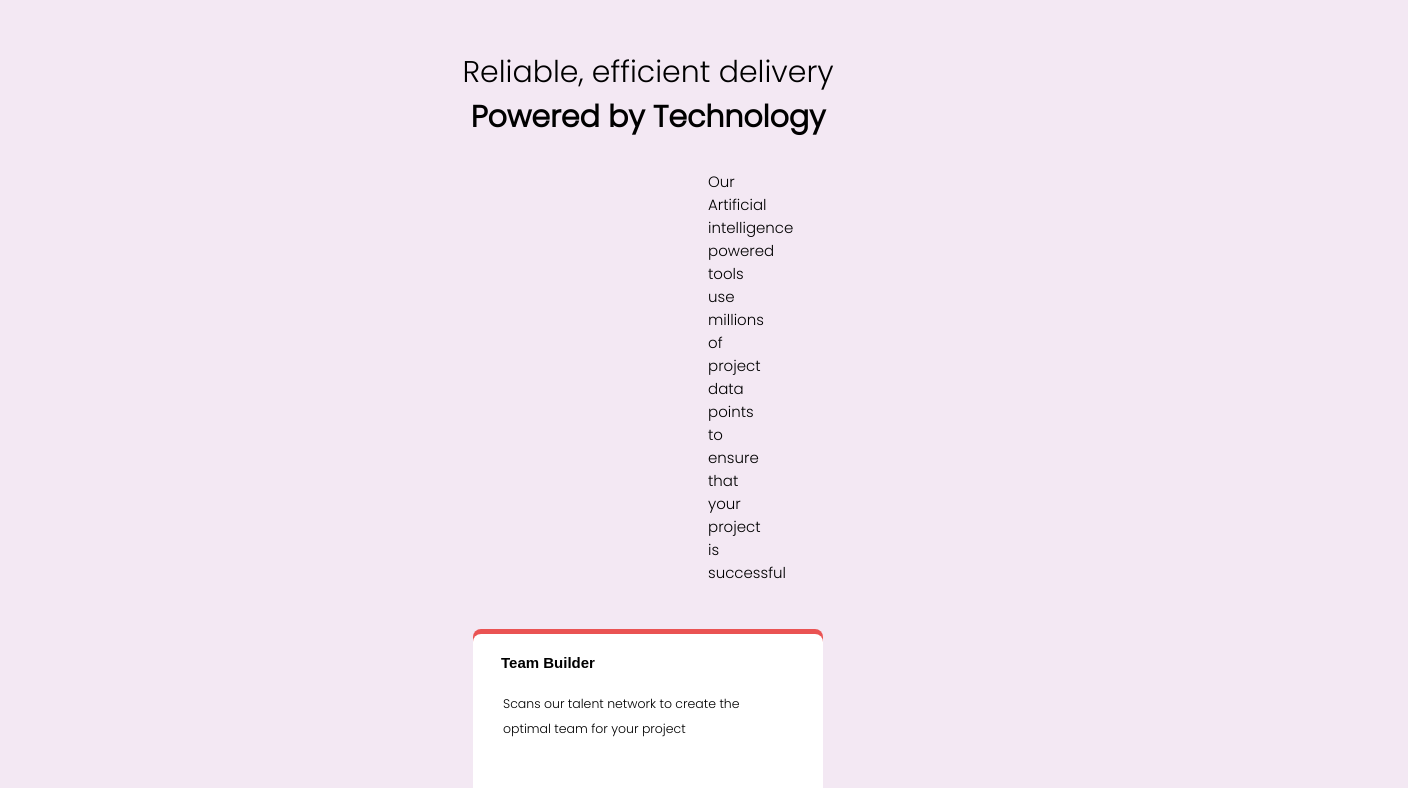
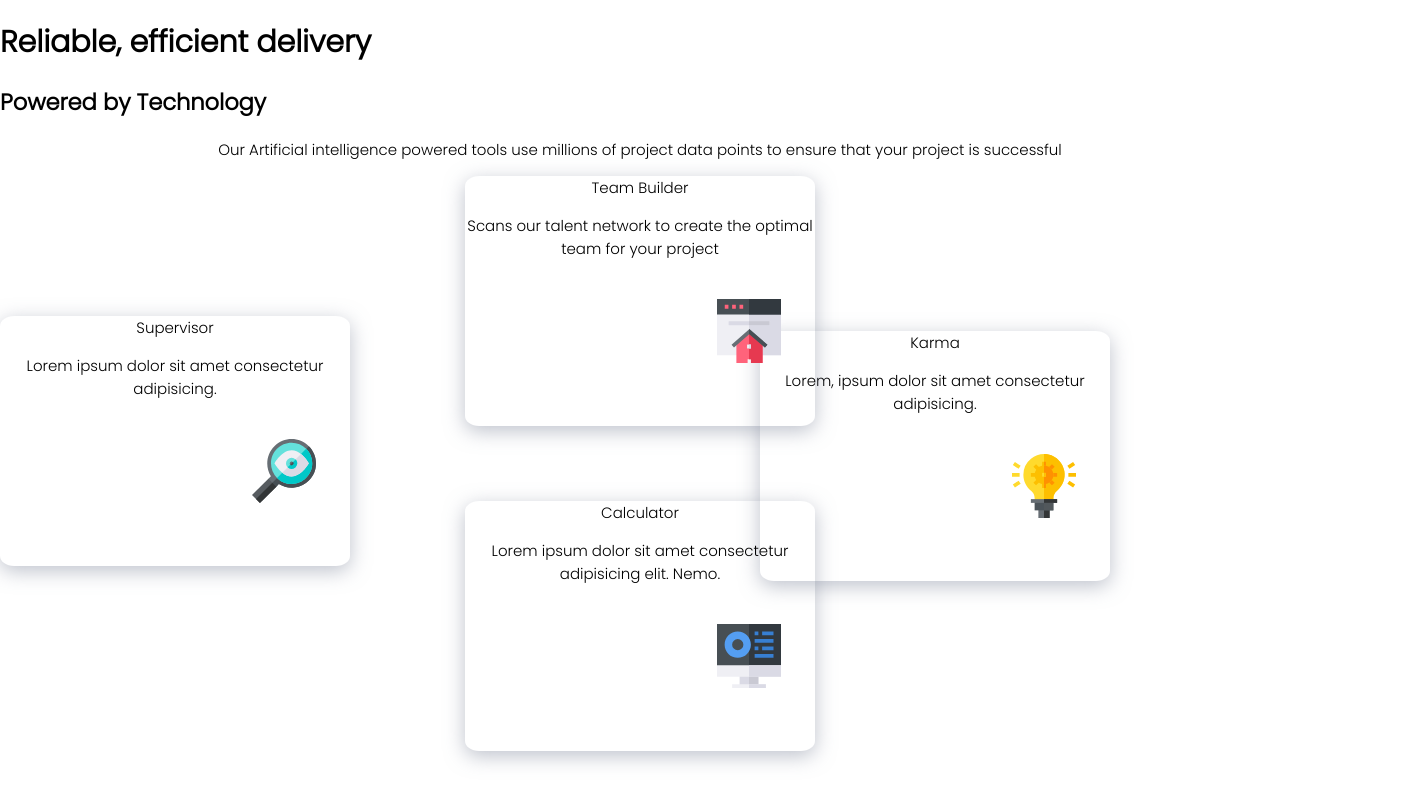
Before and after one commit to Tyronwilliam/Four-card-feature-, a plain HTML site: page four-card-feature-section-master/images/index.html in a window 1280 px wide. Shown: the top 788 px of the page, 1408 px wide, since content can reach past the window. Drawn offline with Linux system fonts and the light colour scheme.

Commit message:
Update style.css

```diff
--- a/four-card-feature-section-master/images/style.css
+++ b/four-card-feature-section-master/images/style.css
@@ -1,106 +1,140 @@
 body {
-  width: 100%;
-  height: 100vh;
-  /* margin: 0px; */
-  /* font-style: small-caps bold 35px/1 sans-serif; */
-  background-color: #f3e8f3;
+  max-width: 1440px;
+  min-width: 375px;
+  margin: 0 auto;
+  background: white;
   font-size: 15px;
+  font-family: "Poppins";
+}
+/*  STYLE FOR TXT */
+.titre {
+  width: 465px;
+  height: 60px;
+  text-align: center;
+  margin-left: auto;
+  margin-right: auto;
+  margin-bottom: -10px;
 }
 
-.box0 {
+.titre2 {
+  width: 465px;
+  height: 60px;
+  text-align: center;
+  margin: auto;
+}
+
+#style1 {
+  font-weight: 200;
+  margin: 30px 0px 0px 0px;
+}
+#style2 {
+  font-size: 30px;
+  margin-top: 0px;
+}
+
+.soustitre {
+  width: 515px;
+  height: 60px;
+  margin-left: auto;
+  margin-right: auto;
+}
+
+p {
   text-align: center;
 }
+/* CARD POSITION IN CONTAINER  */
 
-h1 {
-  margin: 50px 0px 0px 0px;
-  font-family: "Poppins";
-  font-weight: 200;
+.container {
+  width: 1110px;
+  height: 530px;
+  background-color: white;
+  margin-left: 165px;
+  margin-right: 165px;
+  margin-top: 50px;
+}
+.box1 {
+  width: 350px;
+  height: 250px;
+  box-shadow: 0 5px 20px rgba(125, 134, 153, 0.5);
+  border-radius: 4%;
+  margin-left: auto;
+  margin-right: auto;
+  position: relative;
+}
+.box2 {
+  width: 350px;
+  height: 250px;
+  box-shadow: 0 5px 20px rgba(125, 134, 153, 0.5);
+  margin: -125px 30px 0px 0px;
+  border-radius: 4%;
+}
+.box3 {
+  width: 350px;
+  height: 250px;
+  box-shadow: 0 5px 20px rgba(125, 134, 153, 0.5);
+  margin: -250px 0px 0px 760px;
+  border-radius: 4%;
+}
+.box4 {
+  width: 350px;
+  height: 250px;
+  box-shadow: 0 5px 20px rgba(125, 134, 153, 0.5);
+  margin-left: auto;
+  margin-right: auto;
+  position: relative;
+  top: -95px;
+  border-radius: 4%;
 }
 
-#titre2 {
-  position: relative;
-  font-family: "Poppins";
-  font-size: 30px;
-  font-weight: 900;
-  margin: 0px;
+/* CARD COLORS  */
+
+.shadow {
+  width: 350px;
+  height: 4px;
+  background-color: #ea5353;
+  border-radius: 48px 48px 0px 0px;
 }
 
-.txt {
-  margin: 30px;
-  margin-left: auto;
-  margin-right: auto;
-  padding: 0px 700px;
-}
-#texte {
-  text-align: center;
-  font-family: "Poppins";
+.shadow1 {
+  width: 350px;
+  height: 4px;
+  background-color: hsl(180, 62%, 55%);
+  border-radius: 48px 48px 0px 0px;
 }
 
-.box1 {
-  background: white;
+.shadow2 {
   width: 350px;
-  height: 250px;
-  margin-left: auto;
-  margin-right: auto;
-  margin-top: 50px;
-  box-shadow: 0px -5px 0px #ea5353;
-  border-radius: 8px;
-  position: relative;
+  height: 4px;
+  background-color: hsl(212, 86%, 64%);
+  border-radius: 48px 48px 0px 0px;
+}
+.shadow3 {
+  width: 350px;
+  height: 4px;
+  background-color: hsl(34, 97%, 64%);
+  border-radius: 48px 48px 0px 0px;
 }
 
-.text2 {
-  display: inline-block;
-  margin: 20px 15px;
-  padding-left: 13px;
-  font-size: px;
-  font-family: Arial, Helvetica, serif;
-  font-weight: bold;
+/* Card contain style  */
+
+.name {
+  display: block;
+  text-align: left;
+  margin-left: 33px;
+  margin-top: 27px;
+  font-weight: 600;
 }
 
-.text3 {
+.lorem {
   display: block;
-  padding-left: 15px;
-  padding-right: 20px;
-  font-family: "Poppins", serif;
-  font-size: smaller;
   text-align: left;
+  margin-left: 33px;
   line-height: 25px;
-  margin: 0px 15px;
+  font-weight: 200;
+  padding-right: 30px;
+  font-size: 13px;
 }
 
 .icone {
-  background-color: white;
-  margin: 50px 70%;
+  margin: 7% 5% 5% 72%;
 }
-
-.box2 {
-  background: white;
-  width: 350px;
-  height: 250px;
-  border-radius: 8px;
-  margin: -5% 0px 0% 21%;
-  position: relative;
-  box-shadow: 0px -5px 0px #45d3d3;
-}
-
-.box3 {
-  background: white;
-  width: 350px;
-  height: 250px;
-  border-radius: 8px;
-  position: relative;
-  margin-left: auto;
-  margin-right: auto;
-  margin-top: -5%;
-  box-shadow: 0px -5px 0px #fcaf4a;
-}
-
-.box4 {
-  background: white;
-  width: 350px;
-  height: 250px;
-  border-radius: 8px;
-  position: relative;
-  margin: -21.2% 0% 0% 61%;
-  box-shadow: 0px -5px 0px #549ef2;
-}
```
